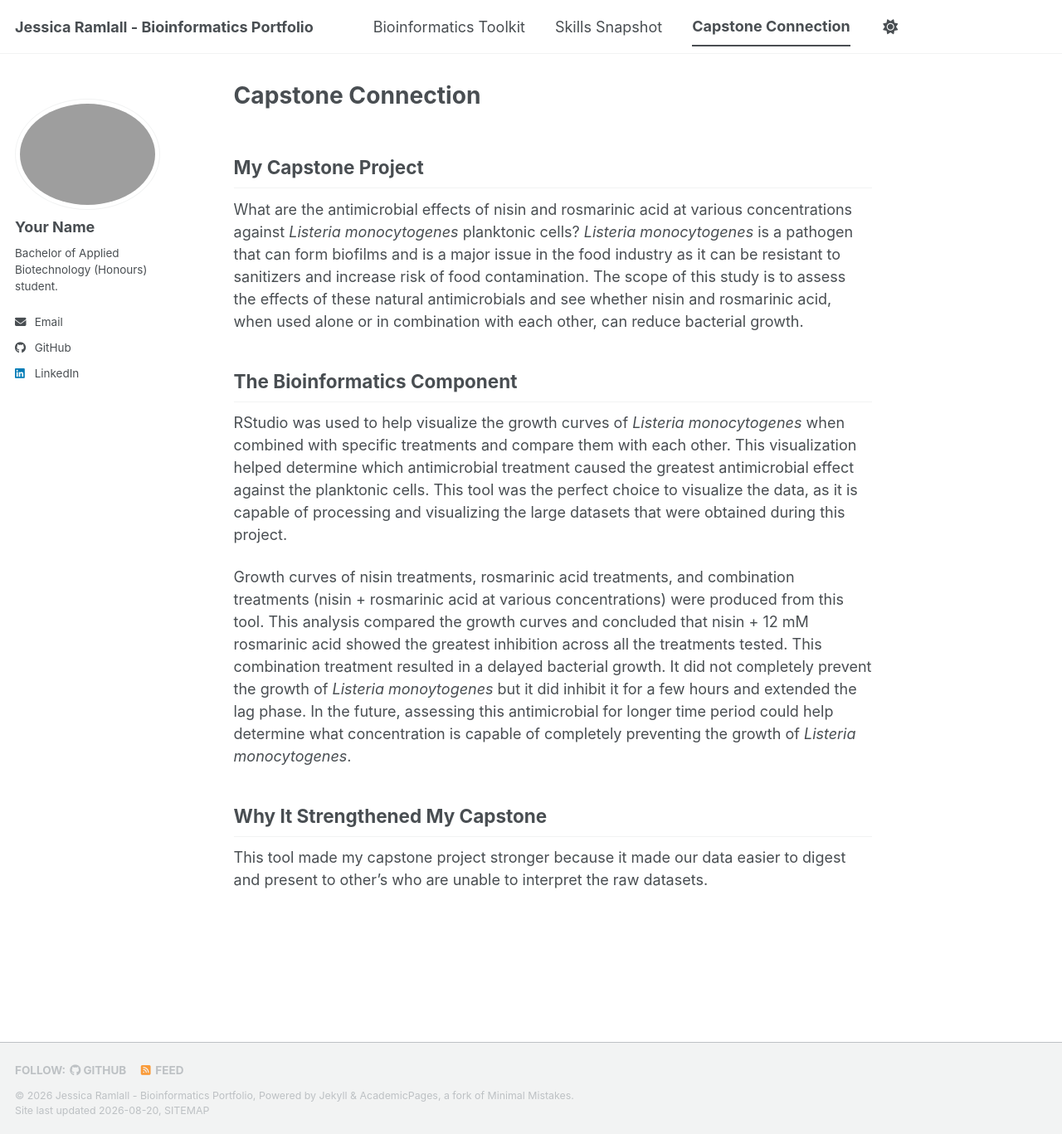
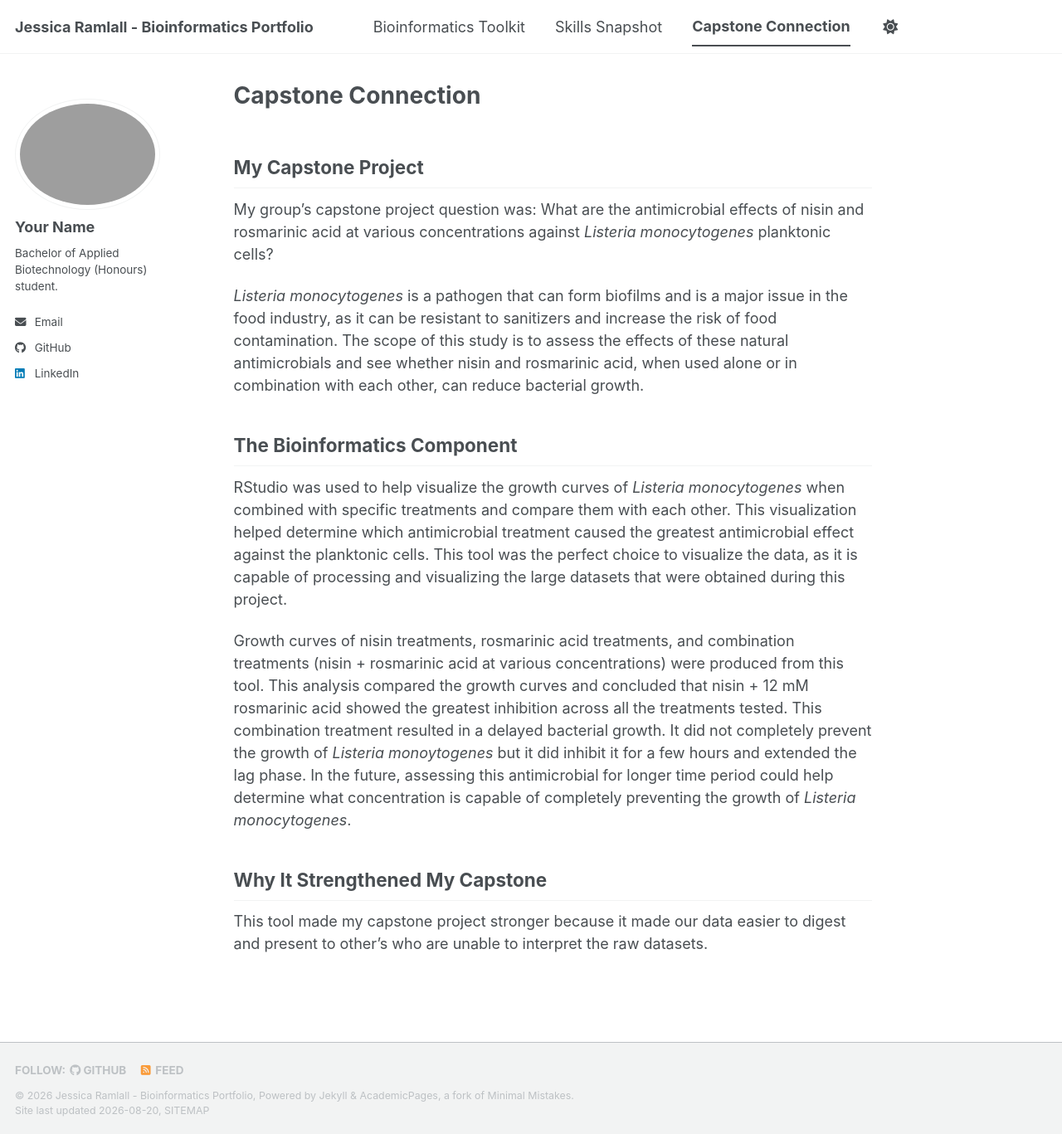
Before and after one commit to JessicaRam345/biot74000-portfolio, a Jekyll site: the page built from _pages/capstone.md, in a window 1280 px wide and 1367 px high. Shown: the whole window at 83% size. Built offline with Jekyll 4.4.1, drawn with Linux system fonts in a browser that asks for light colours; a script bundle is joined from its source files by our own code; library files that are not in the unit come from our copies.

Commit message:
Clarify capstone project question and context
Revised the introduction to clarify the capstone project question and its significance in the context of food safety.

```diff
--- a/_pages/capstone.md
+++ b/_pages/capstone.md
@@ -8,7 +8,9 @@ author_profile: true
 
 ## My Capstone Project
 
-What are the antimicrobial effects of nisin and rosmarinic acid at various concentrations against *Listeria monocytogenes* planktonic cells? *Listeria monocytogenes* is a pathogen that can form biofilms and is a major issue in the food industry as it can be resistant to sanitizers and increase risk of food contamination. The scope of this study is to assess the effects of these natural antimicrobials and see whether nisin and rosmarinic acid, when used alone or in combination with each other, can reduce bacterial growth.
+My group's capstone project question was: What are the antimicrobial effects of nisin and rosmarinic acid at various concentrations against *Listeria monocytogenes* planktonic cells?
+
+*Listeria monocytogenes* is a pathogen that can form biofilms and is a major issue in the food industry, as it can be resistant to sanitizers and increase the risk of food contamination. The scope of this study is to assess the effects of these natural antimicrobials and see whether nisin and rosmarinic acid, when used alone or in combination with each other, can reduce bacterial growth.
 
 ## The Bioinformatics Component
 
```
